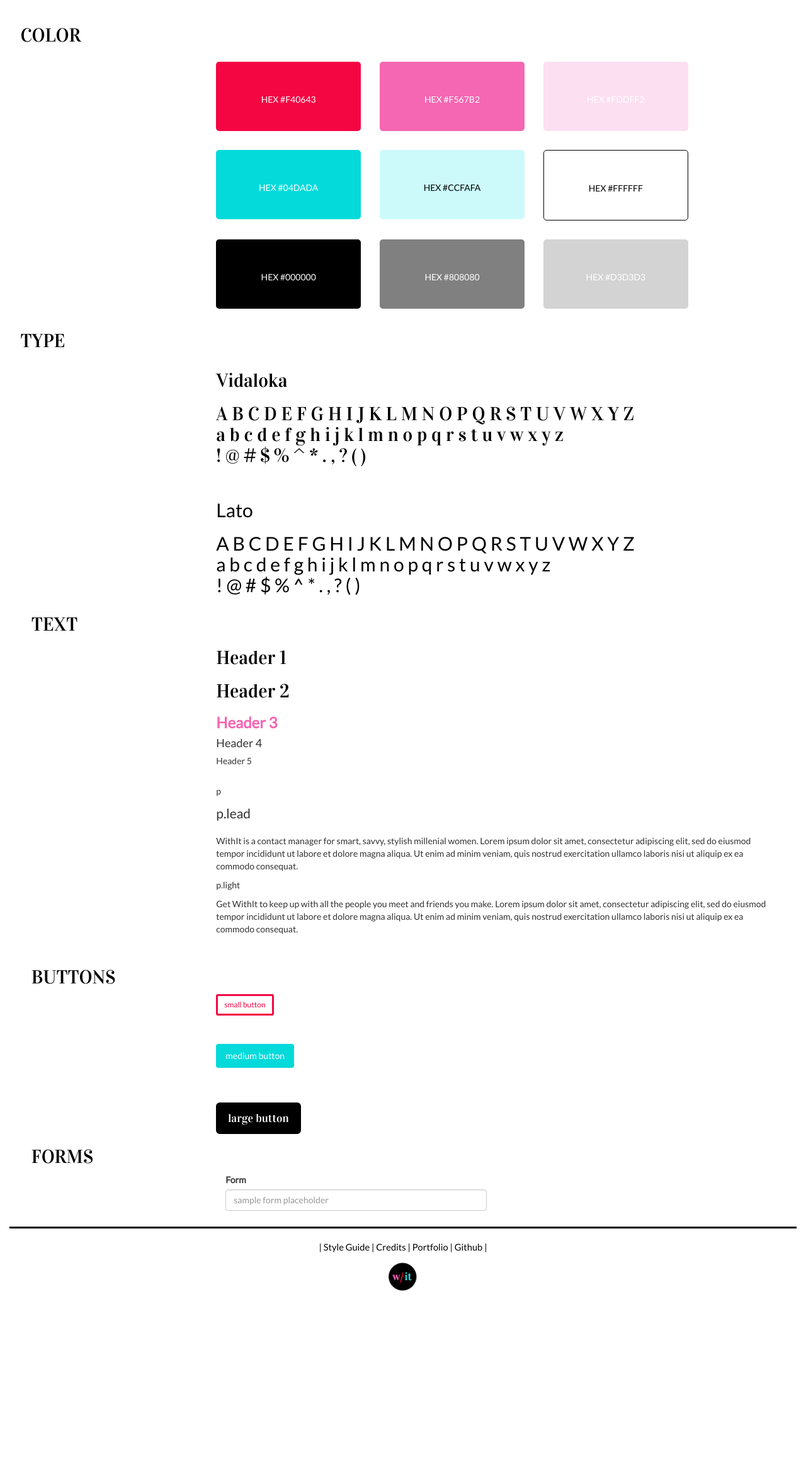
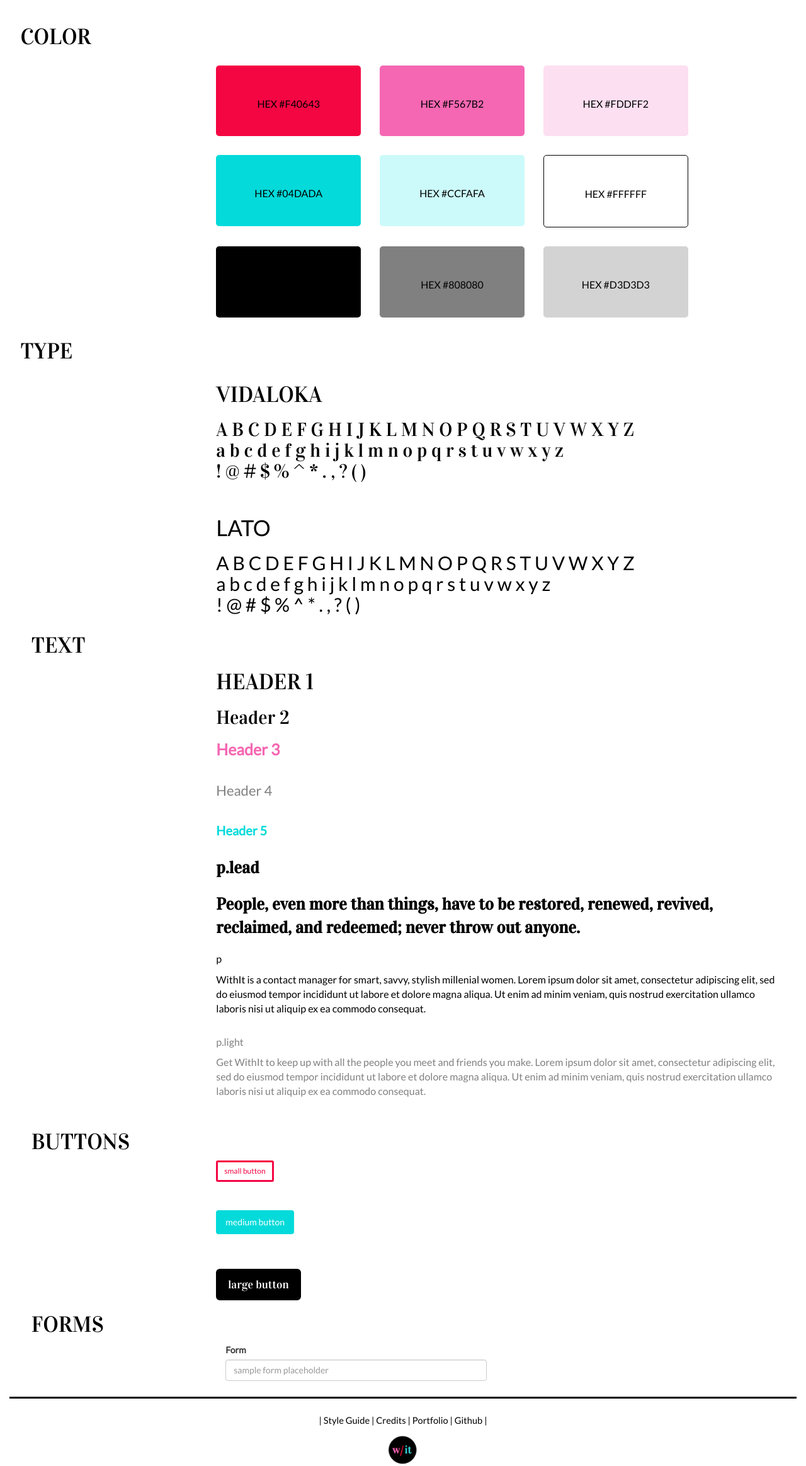
Before and after one commit to ecperry/contact-manager, a PHP site: page /style.php in a window 1280 px wide. Shown: the part 72-2399 px from the top of the page at 63% size. Before the commit the page ends 2121 px from the top, so only its background shows below. Run offline with PHP 8.4, Linux system fonts and the light colour scheme; some libraries are stand-ins or nearby versions.

Commit message:
Updating style guide.

```diff
--- a/css/style.css
+++ b/css/style.css
@@ -7,16 +7,37 @@ body, li, h4, h5 {
   font-family: 'Lato', sans-serif;
 }
 
-h1, h2 {
+h1 {
+  font-family: 'Vidaloka', serif;
+  font-size: 35px;
+  color: black;
+}
+
+h2 {
   font-family: 'Vidaloka', serif;
   font-size: 30px;
   color: black;
 }
 
+
 h3 {
   font-family: 'Lato', sans-serif;
   font-weight: bold;
   color: #F567B2;
+  font-size: 25px;
+}
+
+h4 {
+  font-family: 'Lato', sans-serif;
+  color: gray;
+  font-size: 22px;
+}
+
+h5 {
+  font-family: 'Lato', sans-serif;
+  color: #04DADA;
+  font-weight: bold;
+  font-size: 20px;
 }
 
 li {
@@ -36,6 +57,12 @@ th {
 color: grey;
 font-weight: bold;
 font-size: 12pt;
+}
+
+p {
+  color: black;
+  font-family: 'Lato', sans-serif;
+  font-size: 12pt;
 }
 
 a.all {
@@ -182,6 +209,18 @@ color:#04DADA;
   width: 100%;
 }
 
+.lead {
+  color: black;
+  font-family: 'Vidaloka', sans-serif;
+  font-size: 20pt;
+  font-weight: bold;
+}
+
+.light {
+  color: grey;
+  font-family: 'Lato', sans-serif;
+  font-size: 12pt;
+}
 @media screen and (min-width : 991px) {
 .btn-delete {
   margin-top:32px;
--- a/index.php
+++ b/index.php
@@ -17,8 +17,8 @@
 <br>
 <br>
 <br>
-<h2 style="text-align:center">People, even more than things, have to be restored, renewed, revived, reclaimed, and redeemed; never throw out anyone.</h2>
-<h4 style="text-align:center; color: #F567B2"> -Audrey Hepburn</h4>
+<p class= "lead" style="text-align:center">People, even more than things, have to be restored, renewed, revived, reclaimed, and redeemed; never throw out anyone.</p>
+<h3 style="text-align:center"> -Audrey Hepburn</h3>
 <br>
 <br>
 <br>
--- a/style.php
+++ b/style.php
@@ -46,7 +46,7 @@
     <div class="content">
     <div class="row">
     <div class= "col-md-12">
-    <h1> Vidaloka </h1>
+    <h1> VIDALOKA </h1>
     <h2> A B C D E F G H I J K L M N O P Q R S T U V W X Y Z
       <br>
         a b c d e f g h i j k l m n o p q r s t u v w x y z
@@ -55,7 +55,7 @@
         <br>
           <br>
     </h2>
-    <h1 class= "Lato"> Lato </h1>
+    <h1 class= "Lato"> LATO</h1>
     <h2 class = "Lato"> A B C D E F G H I J K L M N O P Q R S T U V W X Y Z
       <br>
       a b c d e f g h i j k l m n o p q r s t u v w x y z
@@ -68,14 +68,20 @@
     <div class="left">
     <h1> TEXT </h1>
     </div>
-    <h1> Header 1 </h1>
+    <h1> HEADER 1 </h1>
     <h2> Header 2 </h2>
+
     <h3> Header 3 </h3>
+    <br>
     <h4> Header 4 </h4>
+    <br>
     <h5> Header 5 </h5>
     <br>
-    <p> p </p>
     <p class="lead"> p.lead </p>
+    <p class="lead">People, even more than things, have to be restored, renewed, revived,
+    reclaimed, and redeemed; never throw out anyone.
+  </p>
+    <p> p</p>
     <p>
       WithIt is a contact manager for smart, savvy, stylish millenial women.
       Lorem ipsum dolor sit amet, consectetur adipiscing elit, sed do eiusmod
@@ -83,8 +89,9 @@
       veniam, quis nostrud exercitation ullamco laboris nisi ut aliquip ex ea
       commodo consequat.
     </p>
+    <br>
     <p class="light"> p.light </p>
-    <p>
+    <p class="light">
       Get WithIt to keep up with all the people you meet and friends you make.
       Lorem ipsum dolor sit amet, consectetur adipiscing elit, sed do eiusmod
       tempor incididunt ut labore et dolore magna aliqua. Ut enim ad minim
```
